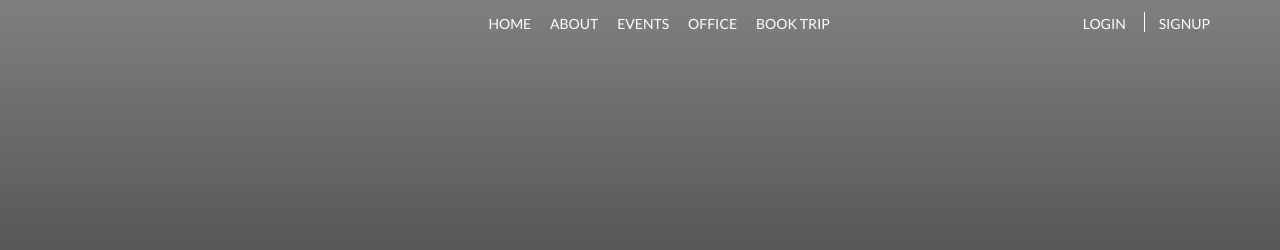
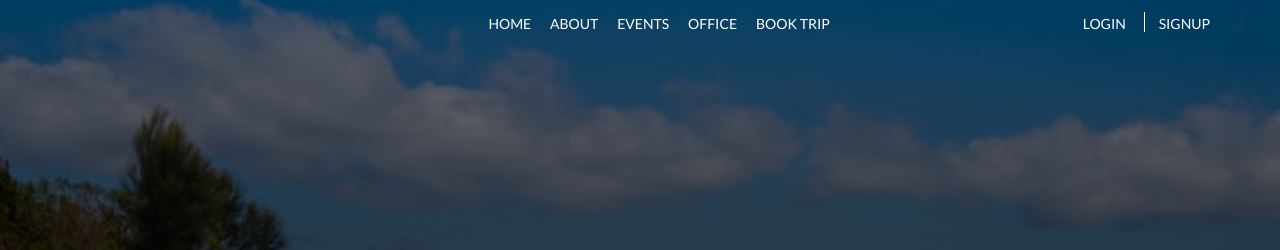
Before and after one commit to QuaGranUtineY/wayfarer_web, a plain HTML site: page UI/index.html in a window 1280 px wide. Shown: the top 250 px of the page. Drawn offline with Linux system fonts and the light colour scheme; files whose address does not match are found by name.

Commit message:
updated css
image file mislocated

```diff
--- a/UI/css/index.css
+++ b/UI/css/index.css
@@ -26,7 +26,7 @@ html{
     text-rendering: optimizeLegibility;
 }
 header{
-    background: linear-gradient(rgba(0,0,0,0.5),rgba(0,0,0,0.999)), url('./images/road-near-water.jpeg') no-repeat;
+    background: linear-gradient(rgba(0,0,0,0.5),rgba(0,0,0,0.999)), url('../images/road-near-water.jpeg') no-repeat;
     background-size: cover;
     background-position: center;
     background-attachment: fixed;
```
